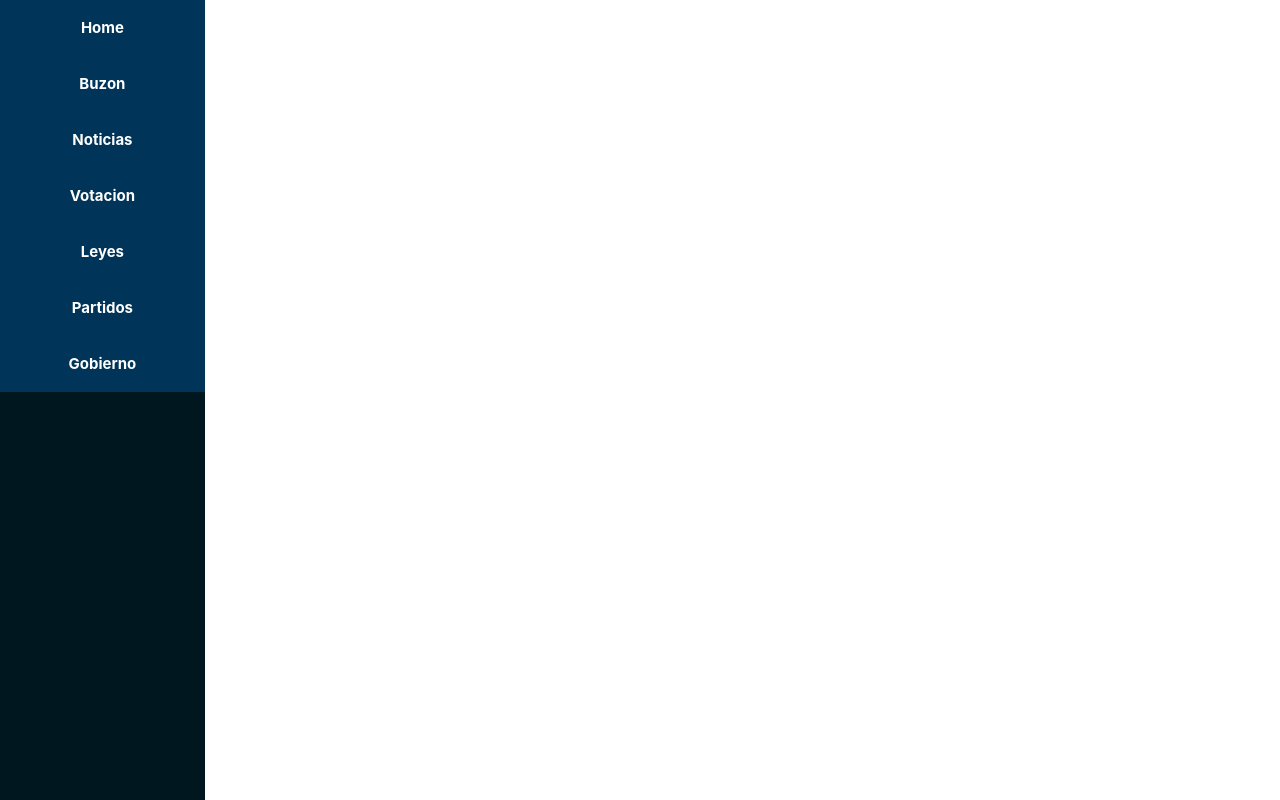
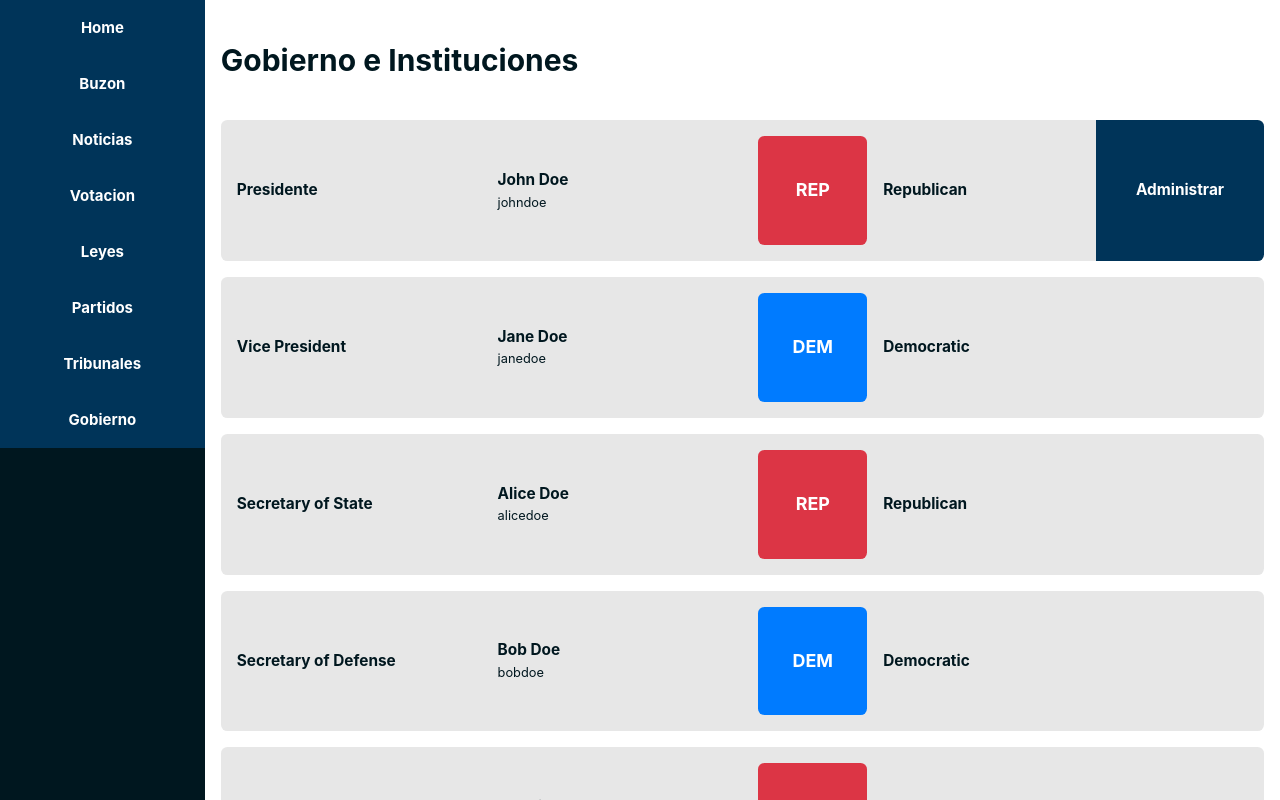
Before and after one commit to papiricoh/voteWeb, a Vue app: page /government in a window 1280 px wide. Shown: the top 800 px of the page. Built offline with nearby package versions, Linux system fonts and the light colour scheme; a web font is replaced by a local one; what highcharts-vue would draw is missing.

Commit message:
Add "Tribunales" link to navigation and enhance GovernmentView with president and member details

```diff
--- a/src/App.vue
+++ b/src/App.vue
@@ -14,6 +14,7 @@ import { RouterLink, RouterView } from 'vue-router'
           <RouterLink to="/vote">Votacion</RouterLink>
           <RouterLink to="/laws">Leyes</RouterLink>
           <RouterLink to="/parties">Partidos</RouterLink>
+          <RouterLink to="/courts">Tribunales</RouterLink>
           <RouterLink to="/government">Gobierno</RouterLink>
 
         </div>
--- a/src/views/GovernmentView.vue
+++ b/src/views/GovernmentView.vue
@@ -7,11 +7,106 @@
     data() {
       return {
         user: {
+          id: 1,
           firstName: 'John',
           lastName: 'Doe',
           username: 'johndoe',
           perms: 4
         },
+        government: {
+          president: {
+            id: 1,
+            first_name: 'John',
+            last_name: 'Doe',
+            username: 'johndoe',
+            role: 'President',
+            party: 'Republican',
+            label: 'REP',
+            color: '#dc3545'
+          },
+          members: [
+            {
+              id: 2,
+              first_name: 'Jane',
+              last_name: 'Doe',
+              username: 'janedoe',
+              role: 'Vice President',
+              party: 'Democratic',
+              label: 'DEM',
+              color: '#007bff'
+            },
+            {
+              id: 3,
+              first_name: 'Alice',
+              last_name: 'Doe',
+              username: 'alicedoe',
+              role: 'Secretary of State',
+              party: 'Republican',
+              label: 'REP',
+              color: '#dc3545'
+            },
+            {
+              id: 4,
+              first_name: 'Bob',
+              last_name: 'Doe',
+              username: 'bobdoe',
+              role: 'Secretary of Defense',
+              party: 'Democratic',
+              label: 'DEM',
+              color: '#007bff'
+            },
+            {
+              id: 5,
+              first_name: 'Charlie',
+              last_name: 'Doe',
+              username: 'charliedoe',
+              role: 'Secretary of Treasury',
+              party: 'Republican',
+              label: 'REP',
+              color: '#dc3545'
+            },
+            {
+              id: 6,
+              first_name: 'David',
+              last_name: 'Doe',
+              username: 'daviddoe',
+              role: 'Secretary of Education',
+              party: 'Democratic',
+              label: 'DEM',
+              color: '#007bff'
+            },
+            {
+              id: 7,
+              first_name: 'Eve',
+              last_name: 'Doe',
+              username: 'evedoe',
+              role: 'Secretary of Health',
+              party: 'Republican',
+              label: 'REP',
+              color: '#dc3545'
+            },
+            {
+              id: 8,
+              first_name: 'Frank',
+              last_name: 'Doe',
+              username: 'frankdoe',
+              role: 'Secretary of Agriculture',
+              party: 'Democratic',
+              label: 'DEMDEM',
+              color: '#007bff'
+            },
+            {
+              first_name: 'Grace',
+              last_name: 'Doe',
+              username: 'gracedoe',
+              role: 'Secretary of Commerce',
+              party: 'Republican',
+              label: 'REP',
+              color: '#dc3545'
+            },
+
+          ]
+        }
       };
     },
     methods: {
@@ -22,6 +117,32 @@
 
 <template>
   <main>
+    <h1>Gobierno e Instituciones</h1>
+    <div class="gov_section">
+      <div>Presidente</div>
+      <div>
+        <div>{{ government.president.first_name }} {{ government.president.last_name }}</div>
+        <div style="font-weight: 400; font-size: 1vw;">{{ government.president.username }}</div>
+      </div>
+      <div class="party_c">
+        <div class="party_logo" :style="'background-color: ' + government.president.color + ';'">{{government.president.label}}</div>
+        <div>{{ government.president.party }}</div>
+      </div>
+      <div class="administrate_gov" v-if="government.president.id == user.id">Administrar</div>
+    </div>
+    <div v-for="member in government.members" class="gov_section">
+      <div>{{member.role}}</div>
+      <div>
+        <div>{{ member.first_name }} {{ member.last_name }}</div>
+        <div style="font-weight: 400; font-size: 1vw;">{{ member.username }}</div>
+      </div>
+      <div class="party_c">
+        <div class="party_logo" :style="'background-color: ' + member.color + ';'">{{member.label}}</div>
+        <div>{{ member.party }}</div>
+      </div>
+      <!-- Maybe in the future -->
+      <!-- <div class="administrate_gov" v-if="member.id == user.id">Administrar</div> -->
+    </div>
 
   </main>
 </template>
@@ -33,8 +154,63 @@ main {
   display: flex;
   flex-direction: column;
   gap: 1rem;
-  align-items: center;
+  align-items: stretch;
   margin-left: 16vw;
 }
 
+
+.gov_section {
+  display: grid;
+  gap: 1rem;
+  grid-template-columns: 1fr 1fr 1fr 1fr;
+  align-items: center;
+  font-weight: bold;
+  font-size: 1.2vw;
+  background-color: rgb(231, 231, 231);
+  border-radius: .4rem;
+  padding: 1rem 0 1rem 1rem;
+  cursor: pointer;
+  transition: .4s;
+}
+.gov_section:hover {
+  background-color: rgb(211, 211, 211);
+}
+
+.party_logo {
+  background-color: grey;
+  padding: 1rem;
+  height: 6vw;
+  aspect-ratio: 1/1;
+  display: flex;
+  align-items: center;
+  justify-content: center;
+  color: white;
+  font-size: 1.4vw;
+  font-weight: bold;
+  border-radius: .4rem;
+}
+
+.party_c {
+  display: flex;
+  gap: 1rem;
+  align-items: center;
+}
+
+.administrate_gov {
+  background-color: var(--prussian-blue);
+  color: white;
+  padding: 1rem;
+  border-radius: 0 .4rem .4rem 0;
+  cursor: pointer;
+  transition: .4s;
+  height: 100%;
+  display: flex;
+  align-items: center;
+  justify-content: center;
+  margin-left: 6vw;
+}
+.administrate_gov:hover {
+  background-color: var(--cerulean);
+}
+
 </style>
```
